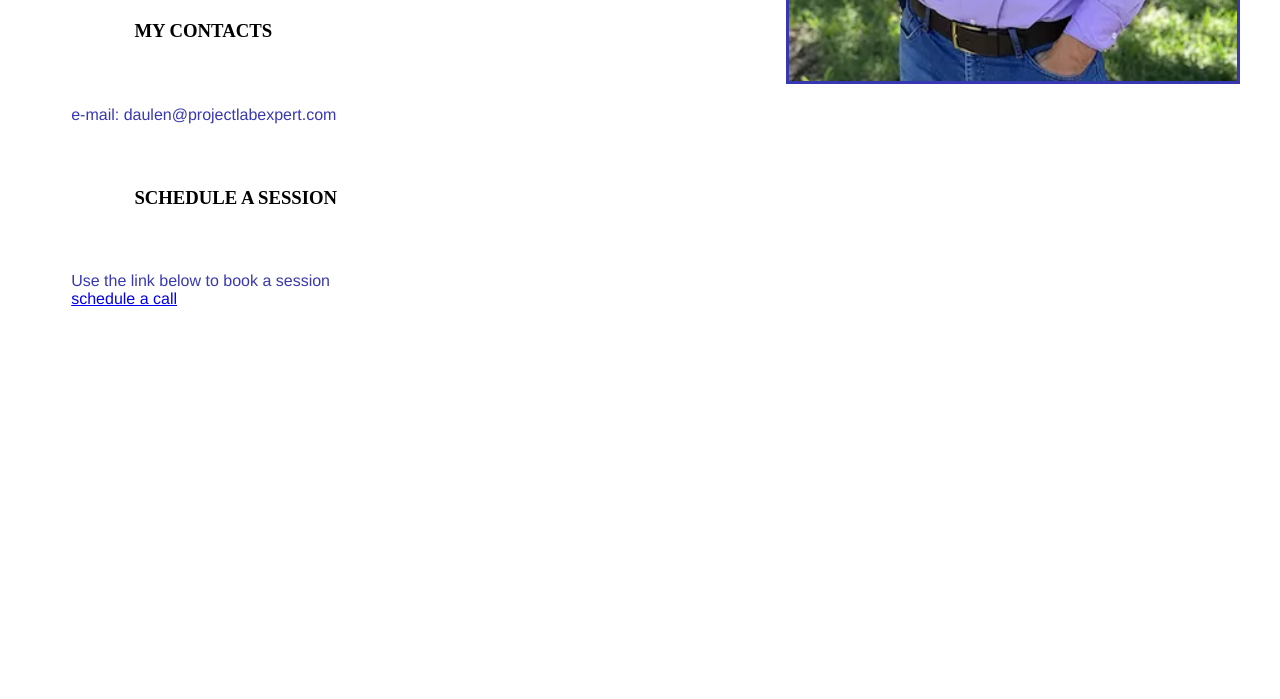
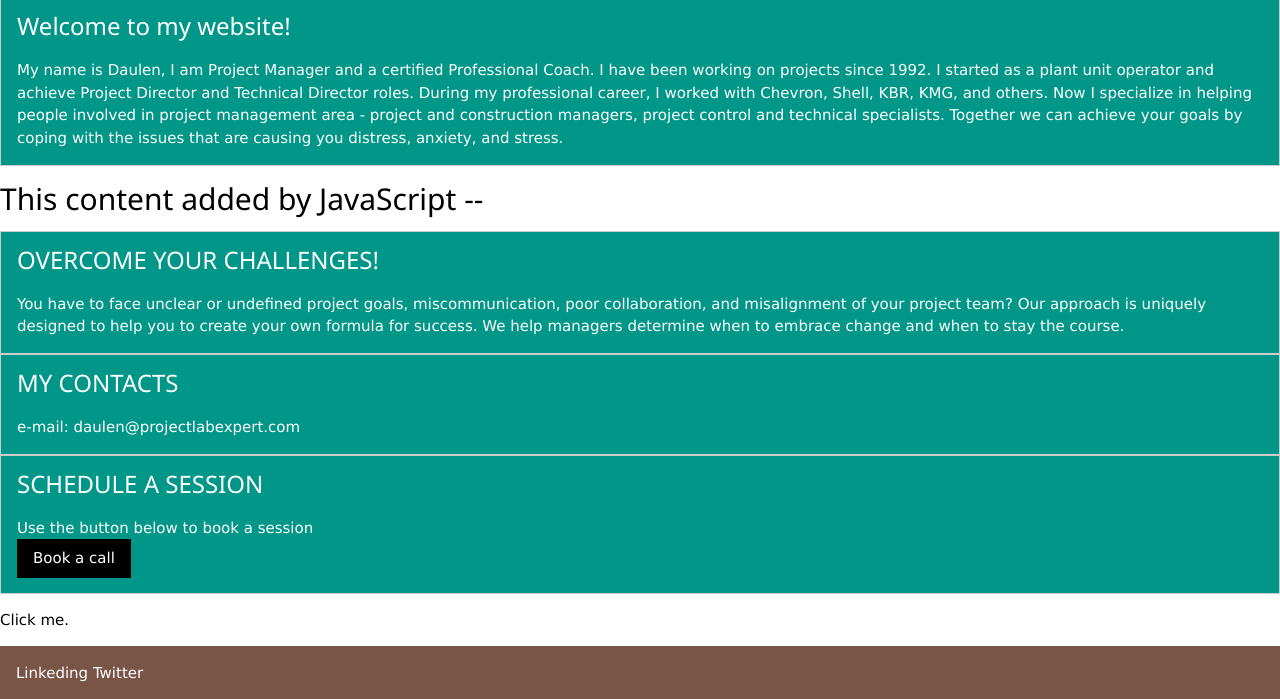
Before and after one commit to Daulen135/mywebsite, a plain HTML site: page index.html in a window 1280 px wide. Shown: the part 588-1287 px from the top of the page. Before the commit the page ends 959 px from the top, so only its background shows below. Drawn offline with nearby package versions, Linux system fonts and the light colour scheme.

Commit message:
updated index.html

```diff
--- a/index.html
+++ b/index.html
@@ -1,3 +1,6 @@
+<!---
+
+
 <!DOCTYPE html>
 <html lang="en">
     <head>
@@ -27,5 +30,82 @@
     <p id="booking"> Use the link below to book a session <br><a href="https://daulen-zhangabylov.youcanbook.me">schedule a call</a></p>
 
 </section>
+
+<div>
+    <label>Input:</label><input id="input" />
+</div>
 </body>
 </html>
+---->
+
+<!DOCTYPE html>
+<html lang="en">
+<meta charset="UTF-8">
+<title>My Website</title>
+<meta name="viewport" content="width=device-width,initial-scale=1">
+
+<link rel="stylesheet" href="https://www.w3schools.com/w3css/4/w3.css"> <!--CSS Style-->
+<style>
+</style>
+
+<script src="https://www.w3schools.com/lib/w3.js"></script> <!--JS library-->
+<body>
+
+<img src="Daulen.webp" alt="Daulen photo" style="width:30%"
+<img class="nature" src="img_snowtops.jpg" width="100%">
+
+
+
+
+
+ <h1>Daulen Zhangabylov - Coach, Project Manager</h1>
+
+ <article class="w3-container w3-teal w3-border" >
+    <h3>Welcome to my website!</h3>
+    <p id="bio">My name is Daulen, I am Project Manager and a certified Professional Coach. I have been working on projects since 1992. I started as a plant unit operator and achieve Project Director and Technical Director roles. During my professional career, I worked with Chevron, Shell, KBR, KMG, and others.
+        Now I specialize in helping people involved in project management area - project and construction managers, project control and technical specialists. Together we can achieve your goals by coping with the issues that are causing you distress, anxiety, and stress.  </p>
+    <script src="script.js"></script>
+</article>
+
+
+<article class="w3-container w3-teal w3-border" > <!--CSS Style-->
+    <section>
+    <h3>OVERCOME YOUR CHALLENGES!</h3>
+    <p id="CTA"> You have to face unclear or undefined project goals, miscommunication, poor collaboration, and misalignment of your project team? Our approach is uniquely designed to help you to create your own formula for success.  We help managers determine when to embrace change and when to stay the course.</p>
+    </article>
+
+
+    <article class="w3-container w3-teal w3-border">
+    <h3>MY CONTACTS</h3>
+    <p id="contacts"> e-mail: daulen@projectlabexpert.com</p>
+    </article>
+
+    <article class="w3-container w3-teal w3-border">
+    <h3>SCHEDULE A SESSION </h3>
+    <p id="booking"> Use the button below to book a session <br><a href="https://daulen-zhangabylov.youcanbook.me" class="w3-button w3-black">Book a call</a></a></p>
+    </article>
+
+    <p id="demo">Click me.</p>
+
+<script>
+document.getElementById("demo").addEventListener("mousedown", mouseDown);
+document.getElementById("demo").addEventListener("mouseup", mouseUp);
+
+function mouseDown() {
+  document.getElementById("demo").innerHTML = "The mouse button is held down.";
+}
+
+function mouseUp() {
+  document.getElementById("demo").innerHTML = "You released the mouse button.";
+}
+</script>
+
+
+
+<article class="w3-container w3-brown" >
+
+ <p>Linkeding     Twitter</p>
+</article>
+
+</body>
+</html>
```
Also changed, not shown: script.js (line endings or trailing spaces).
